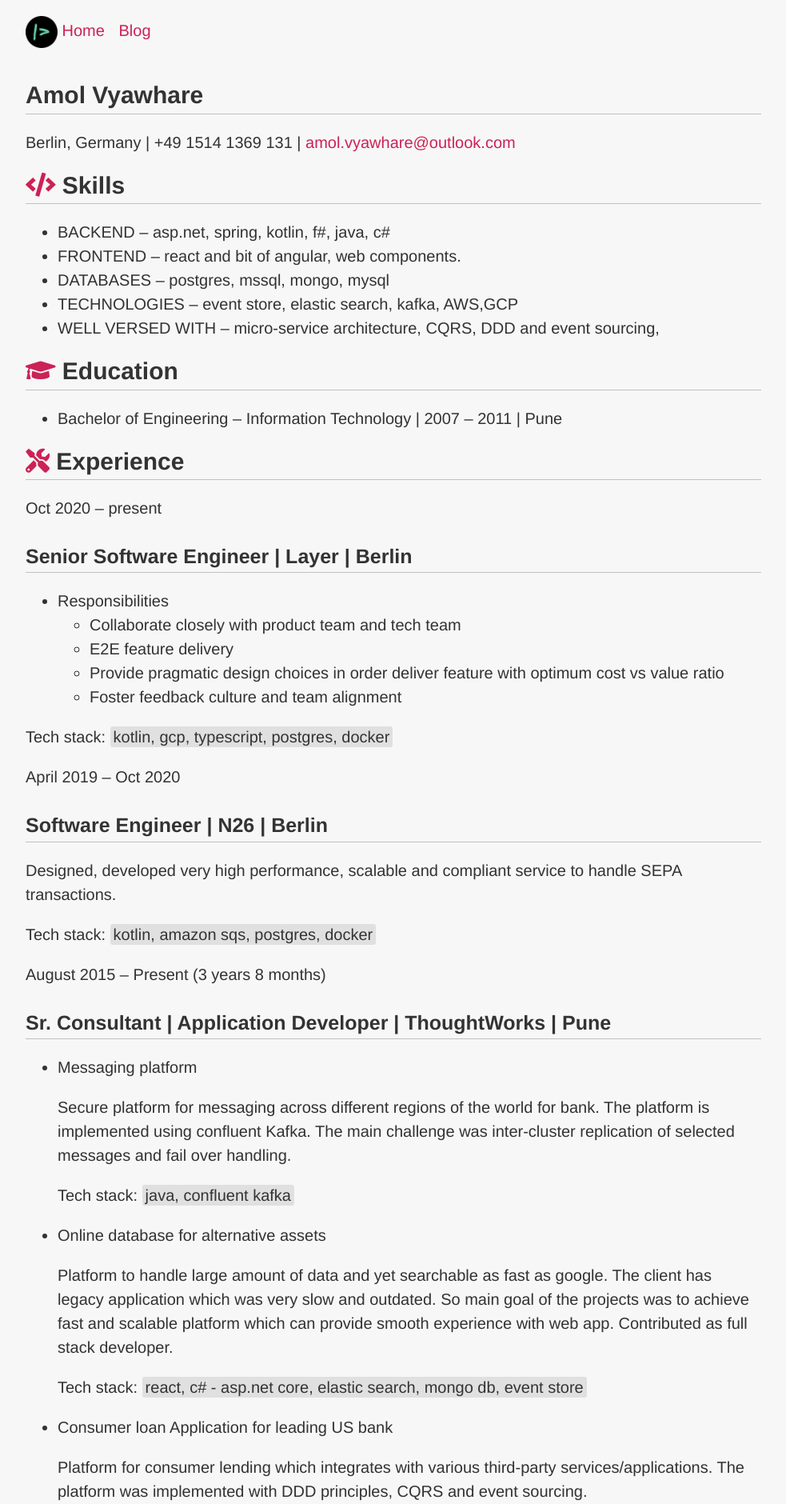
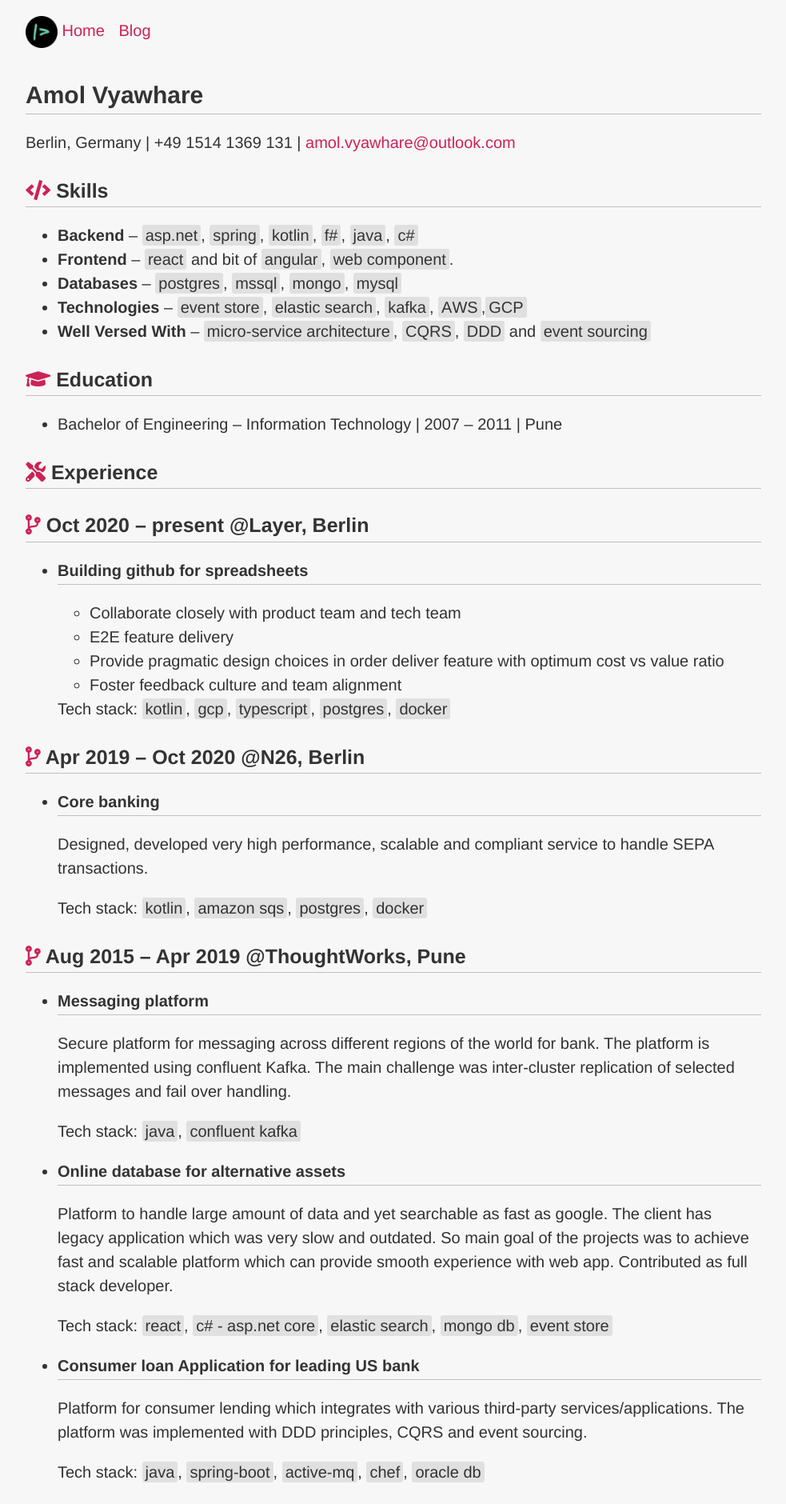
Before and after one commit to amolrv/amolrv.github.io, a Jekyll site: the page built from resume.md, in a window 1280 px wide. Shown: the top 1880 px of the page at 80% size, without its empty margins (148-1131 px from the left). Built offline with Jekyll 4.4.1, drawn with Linux system fonts in a browser that asks for light colours; nearby versions of some CDN libraries; comment, search, counter and statistics services are not loaded; some of the changed text lies outside the part shown.

Commit message:
update resume

```diff
--- a/resume.md
+++ b/resume.md
@@ -8,96 +8,75 @@
 
 Berlin, Germany \| +49 1514 1369 131 \| [amol.vyawhare@outlook.com](mailto:amol.vyawhare@outlook.com)
 
-## <i class="fa fa-code"></i> Skills
+### <i class="fa fa-code"></i> Skills
 
-- BACKEND – asp.net, spring, kotlin, f#, java, c#
-- FRONTEND – react and bit of angular, web components.
-- DATABASES – postgres, mssql, mongo, mysql
-- TECHNOLOGIES – event store, elastic search, kafka, AWS,GCP
-- WELL VERSED WITH – micro-service architecture, CQRS, DDD and event sourcing,
+- **Backend** – `asp.net`, `spring`, `kotlin`, `f#`, `java`, `c#`
+- **Frontend** – `react` and bit of `angular`, `web component`.
+- **Databases** – `postgres`, `mssql`, `mongo`, `mysql`
+- **Technologies** – `event store`, `elastic search`, `kafka`, `AWS`,`GCP`
+- **Well Versed With** – `micro-service architecture`, `CQRS`, `DDD` and `event sourcing`
 
-## <i class="fa fa-graduation-cap"></i> Education
+### <i class="fa fa-graduation-cap"></i> Education
 
 - Bachelor of Engineering – Information Technology \| 2007 – 2011 \| Pune
 
-## <i class="fa fa-tools"></i> Experience
+### <i class="fa fa-tools"></i> Experience
 
-Oct 2020 – present
+### <i class="fa fa-code-branch"></i> Oct 2020 – present @Layer, Berlin
 
-### Senior Software Engineer \| Layer \| Berlin
+- #### Building github for spreadsheets
 
-- Responsibilities
   - Collaborate closely with product team and tech team
   - E2E feature delivery
-  - Provide pragmatic design choices in order deliver feature with optimum cost vs
-       value ratio
+  - Provide pragmatic design choices in order deliver feature with optimum cost vs value ratio
   - Foster feedback culture and team alignment
 
-Tech stack: `kotlin, gcp, typescript, postgres, docker`
+   Tech stack: `kotlin`, `gcp`, `typescript`, `postgres`, `docker`
 
-April 2019 – Oct 2020
+### <i class="fa fa-code-branch"></i> Apr 2019 – Oct 2020 @N26, Berlin
 
-### Software Engineer \| N26 \| Berlin
+- #### Core banking
 
-Designed, developed very high performance, scalable and compliant service to handle SEPA transactions.
+    Designed, developed very high performance, scalable and compliant service to handle SEPA transactions.
 
-Tech stack: `kotlin, amazon sqs, postgres, docker`
+    Tech stack: `kotlin`, `amazon sqs`, `postgres`, `docker`
 
-August 2015 – Present (3 years 8 months)
+### <i class="fa fa-code-branch"></i> Aug 2015 – Apr 2019 @ThoughtWorks, Pune
 
-### Sr. Consultant \| Application Developer \| ThoughtWorks \| Pune
+- #### Messaging platform
 
-- Messaging platform
+    Secure platform for messaging across different regions of the world for bank. The platform is implemented using confluent Kafka. The main challenge was inter-cluster replication of selected messages and fail over handling.
 
-  Secure platform for messaging across different regions of the world for bank. The
-  platform is implemented using confluent Kafka. The main challenge was inter-cluster
-  replication of selected messages and fail over handling.
+    Tech stack: `java`, `confluent kafka`
 
-  Tech stack: `java, confluent kafka`
+- #### Online database for alternative assets
 
-- Online database for alternative assets
+   Platform to handle large amount of data and yet searchable as fast as google. The client has legacy application which was very slow and outdated. So main goal of the projects was to achieve fast and scalable platform which can provide smooth experience with web app. Contributed as full stack developer.
 
-  Platform to handle large amount of data and yet searchable as fast as google. The
-  client has legacy application which was very slow and outdated. So main goal of the projects
-  was to achieve fast and scalable platform which can provide smooth experience with web
-  app. Contributed as full stack developer.
+    Tech stack: `react`, `c# - asp.net core`, `elastic search`, `mongo db`, `event store`
 
-  Tech stack: `react, c# - asp.net core, elastic search, mongo db, event store`
+- #### Consumer loan Application for leading US bank
 
-- Consumer loan Application for leading US bank
+   Platform for consumer lending which integrates with various third-party services/applications. The platform was implemented with DDD principles, CQRS and event sourcing.
 
-  Platform for consumer lending which integrates with various third-party
-  services/applications. The platform was implemented with DDD principles, CQRS and event
-  sourcing.
+   Tech stack: `java`, `spring-boot`, `active-mq`, `chef`, `oracle db`
 
-  Tech stack: `java - spring, active-mq, chef, oracle db`
+- #### Personal loan - web portal
 
-- Personal loan - web portal
+   Web portal for personal loan for one of the leading Bank. The portal is designed to support different languages. Contributed in rapid building of front end. Main challenge was designing reusable but customizable components.
 
-  Web portal for personal loan for one of the leading Bank. The portal is designed to
-  support different languages. Contributed in rapid building of front end. Main challenge was
-  designing reusable but customizable components.
-  Tech stack: `angular, java - spring, redis`
+   Tech stack: `angular`, `java` `spring-boot`, `redis`
 
-May 2014 – August 2015 (~1.5 years)
+### <i class="fa fa-code-branch"></i> May 2014 – Aug 2015 @Persistent Systems, Pune
 
-### Sr. Software Engineer \| Persistent Systems \| Pune
+- #### Loyalty based web application for promotion of sales
 
-- Loyalty based web application for promotion of sales
+   This was web application mainly used for increasing sales using promotions. Contributed as front-end developer and was responsible for promotion module.
 
-  This was web application mainly used for increasing sales using promotions. Contributed
-  as front-end developer and was responsible for promotion module.
+   Tech stack: `asp.net core`, `ms-sql`, `angular`
 
-  Tech stack: `asp.net core, ms-sql, angular, html and bootstrap`
-
-Nov 2012 - May 2014 (~1.5 years)
-
-### Software Engineer \| Vatsa Solutions Pvt. Ltd \| Pune
+### <i class="fa fa-code-branch"></i> Nov 2012 - May 2014 @Vatsa, Pune
 
 - Worked on various assignments which involved development of desktop applications and
     web application in education and health care domain.
 - Used various third-party UI tools to deliver quality.
-
-## Code samples and skills
-
-Hold tight 🚀
--- a/styles.scss
+++ b/styles.scss
@@ -59,8 +59,8 @@
 @media print {
   .noprint {display:none !important;}
   .noshow {display:block !important;}
-  .body {
-    font-size: .85rem;
+  body {
+    font-size: 16px;
   }
   .giscus {
     display: none!important;
```
